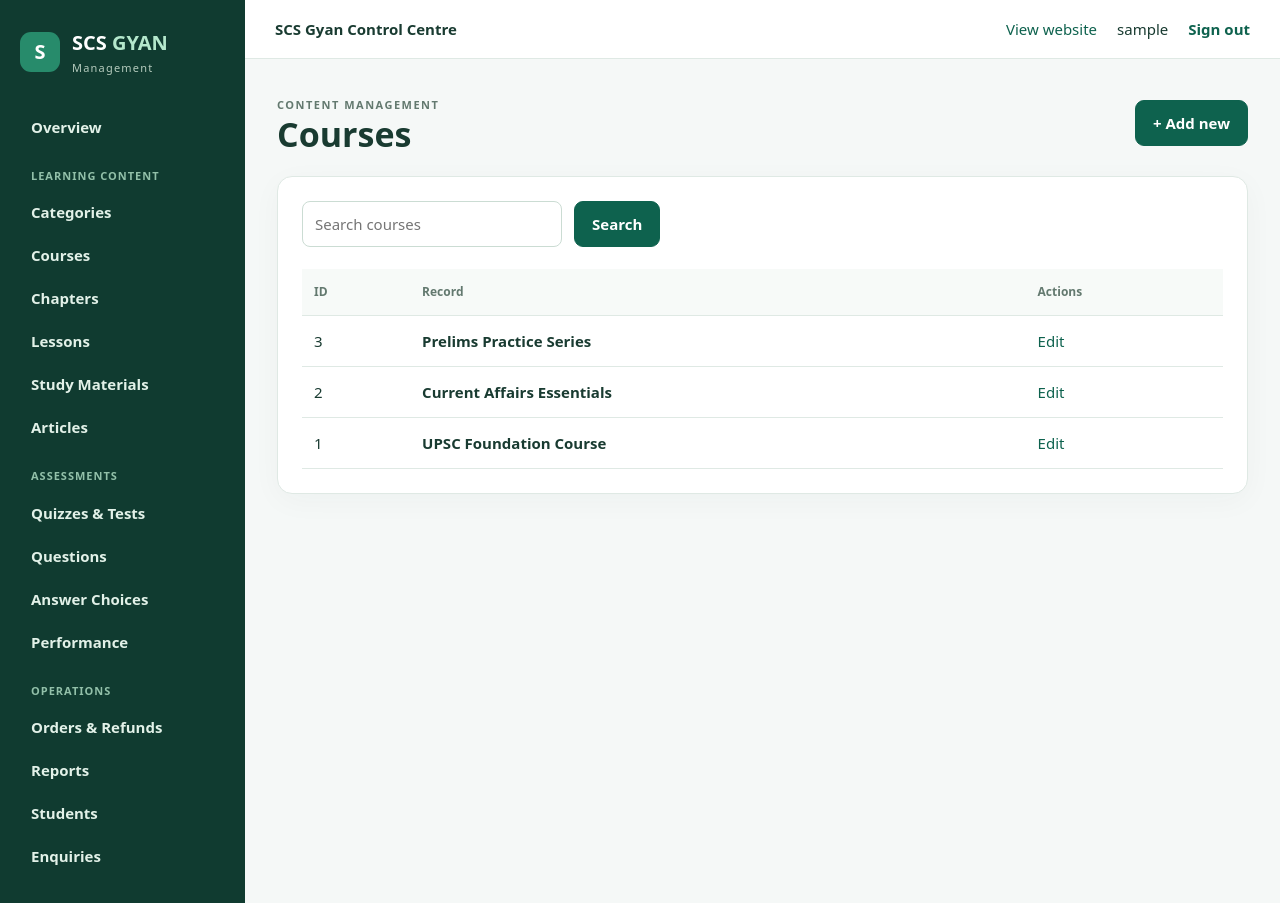
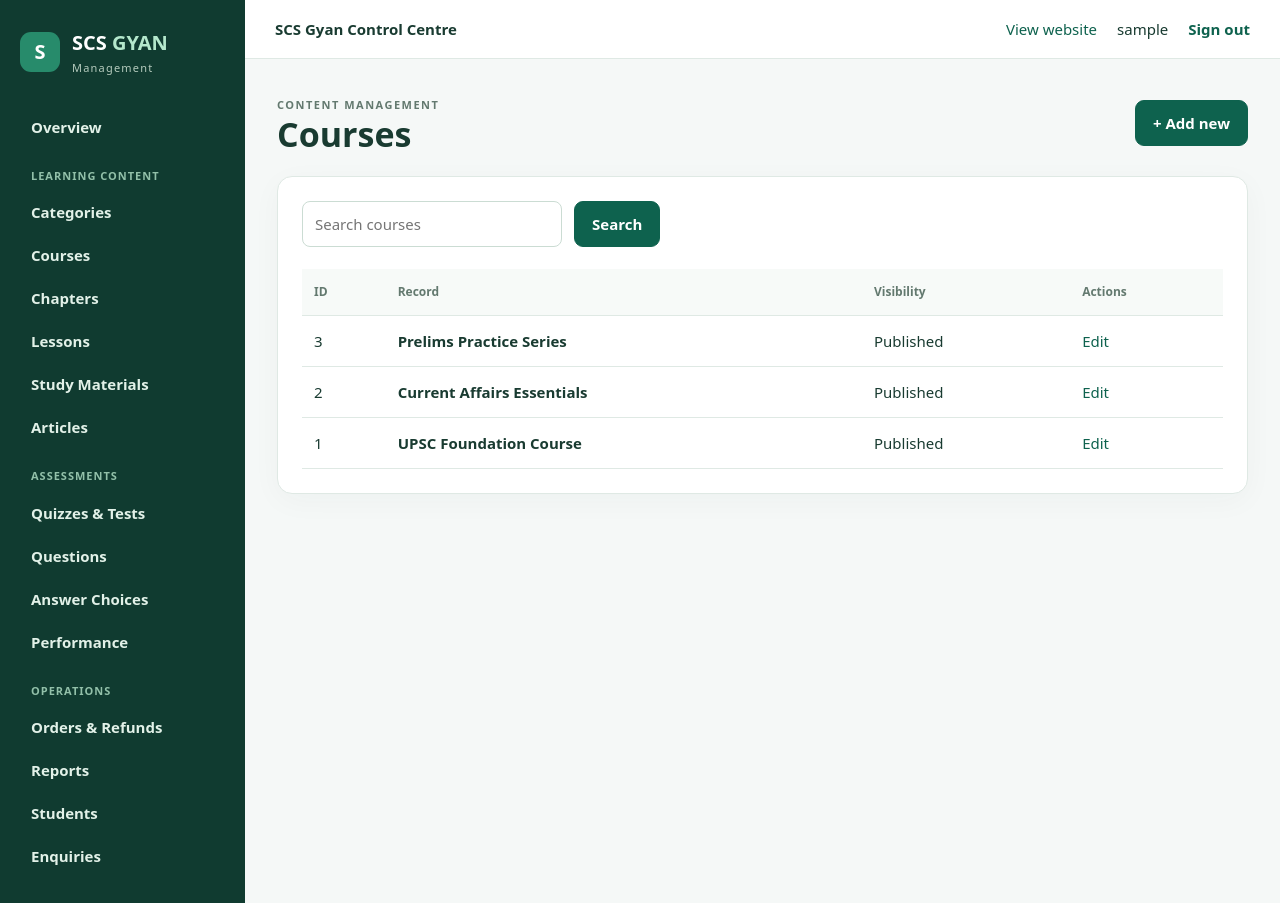
Before and after one commit to dharmendra1031/scs-gyan-course-platform, a Django app: page /management/content/courses/ in a window 1280 px wide. Run offline with Django 5.2, Linux system fonts and the light colour scheme; the visitor is signed in with stand-in values (Sample User, id 1); data comes from the database, SQL or seed files in the repository; parts of the project's set-up code (start-up, migrations or seed data) failed here and were passed over.

Commit message:
ux: show draft published and scheduled state in admin lists

```diff
--- a/templates/management/list.html
+++ b/templates/management/list.html
@@ -11,12 +11,19 @@
       <button type="submit" class="manage-button">Search</button>
     </form>
     <div class="manage-table-wrap"><table>
-      <thead><tr><th>ID</th><th>Record</th><th>Actions</th></tr></thead>
+      <thead><tr><th>ID</th><th>Record</th>{% if resource == "courses" or resource == "articles" or resource == "assessments" %}<th>Visibility</th>{% endif %}<th>Actions</th></tr></thead>
       <tbody>
       {% for record in page %}
       <tr><td>{{ record.pk }}</td><td><strong>{{ record|truncatechars:100 }}</strong></td>
+        {% if resource == "courses" or resource == "articles" or resource == "assessments" %}
+        <td>
+          {% if not record.is_published %}Draft
+          {% elif resource == "articles" and record.published_at > now %}Scheduled
+          {% else %}Published{% endif %}
+        </td>
+        {% endif %}
         <td><a href="{% url 'management:edit' resource record.pk %}">Edit</a></td></tr>
-      {% empty %}<tr><td colspan="3">No records found. Add your first item.</td></tr>{% endfor %}
+      {% empty %}<tr><td colspan="{% if resource == 'courses' or resource == 'articles' or resource == 'assessments' %}4{% else %}3{% endif %}">No records found. Add your first item.</td></tr>{% endfor %}
       </tbody>
     </table></div>
     {% include "management/pagination.html" %}
```
